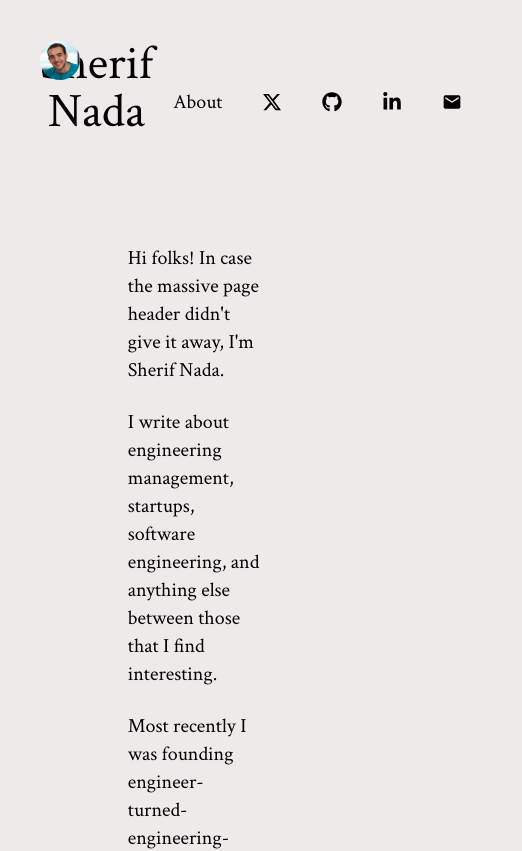
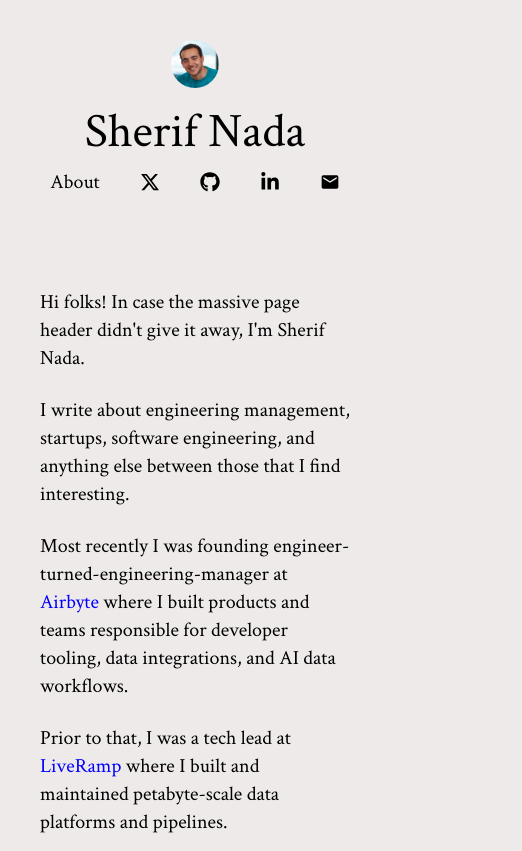
Before and after one commit to sherifnada/sherifnada.com, a Next.js app: page /about in a window 390 px wide. Shown: the top 851 px of the page, 522 px wide, since content can reach past the window. Built offline with nearby package versions, Linux system fonts and the light colour scheme; no server answers.

Commit message:
mobile/small viewport improvements

```diff
--- a/src/app/[post]/page.tsx
+++ b/src/app/[post]/page.tsx
@@ -28,7 +28,7 @@ export default function Page({params} : {params: {post: string}}) {
     const post = POSTS[params.post];
     return (
         <Markdown
-            className={`prose max-w-none w-full`}
+            className={`prose max-w-none w-full `}
             remarkPlugins={[remarkGfm]}
             components={{
                 code(props){
--- a/src/app/layout.tsx
+++ b/src/app/layout.tsx
@@ -15,16 +15,16 @@ export const metadata: Metadata = {
 
 function Navbar(){
   return (
-    <div className="no-style-links flex flex-column lg:flex-row  inset-x-0 top-0 p-10">
-      <div className="w-10 absolute justify-center">
-        <Link href="/">
-          <Image src="/me.png" alt="Sherif Nada" width={100} height={100} className="rounded-full"/>
+    <div className="justify-center lg:justify-normal no-style-links flex flex-col lg:flex-row  inset-x-0 top-0 p-10">
+      <div className="flex justify-center lg:justify-normal lg:absolute mb-5 ">
+        <Link className="w-12" href="/">
+          <Image src="/me.png" alt="Sherif Nada" width="100" height="100" className="rounded-full"/>
         </Link>
       </div>
       <div className="text-5xl w-full text-center">
         <Link href="/">Sherif Nada</Link>
       </div>
-      <div className="lg:absolute lg:top-0 lg:right-0 flex flex-row [&>div]:text-xl [&>div]:py-12 [&>div]:px-5 pr-10">
+      <div className="text-center justify-center lg:absolute lg:top-0 lg:right-0 flex flex-row [&>div]:text-xl [&>div]:py-3 lg:[&>div]:py-12 [&>div]:px-5 lg:pr-10">
         <div className="">
           <Link href="/about">About</Link>
         </div>
@@ -61,10 +61,10 @@ export default function RootLayout({
   return (
     <AutoRefresh>
       <html lang="en" className="dark">
-        <body className={crimsonText.className}>
+        <body className={`${crimsonText.className}`}>
           <Navbar></Navbar>
           <div className="flex justify-center h-screen">
-            <div className="flex flex-col p-10 min-w-[50%] max-w-[55%]">
+            <div className="flex flex-col p-10 max-w-3xl">
               {children}
             </div>
           </div>
```
